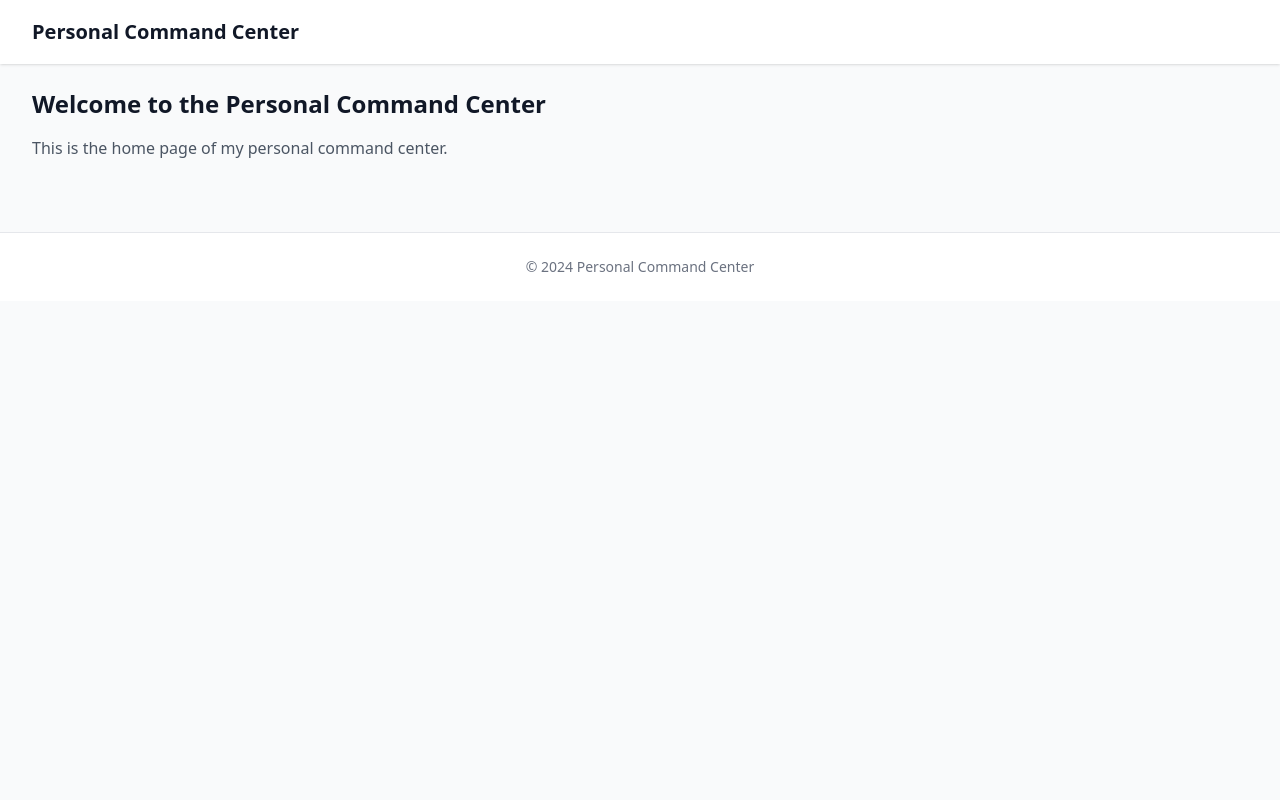
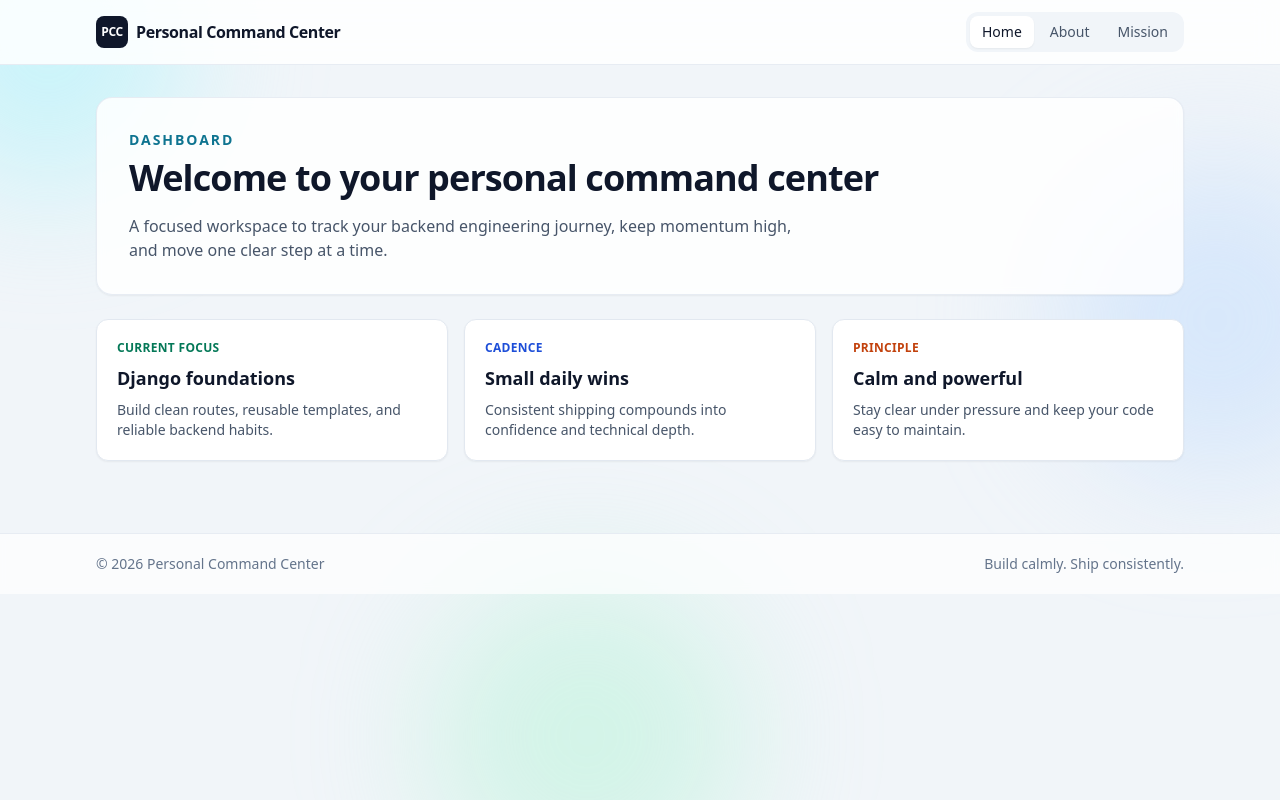
Before and after one commit to abuhanif27/-personal_command_center, a Django app: page / in a window 1280 px wide. Run offline with Django 5.2, Linux system fonts and the light colour scheme; some libraries are stand-ins or nearby versions.

Commit message:
Enhance content and layout for About, Home, and Mission pages with improved messaging and styling

```diff
--- a/core/templates/core/base.html
+++ b/core/templates/core/base.html
@@ -6,24 +6,35 @@
     <title>{% block title %}Personal Command Center{% endblock %}</title>
     <script src="https://cdn.tailwindcss.com"></script>
 </head>
-<body class="bg-gray-50">
-    <nav class="bg-white shadow">
-        <div class="max-w-7xl mx-auto px-4 sm:px-6 lg:px-8">
-            <div class="flex justify-between h-16">
-                <div class="flex items-center">
-                    <h1 class="text-xl font-bold text-gray-900">Personal Command Center</h1>
-                </div>
+<body class="min-h-screen bg-slate-100 text-slate-800 antialiased">
+    <div class="fixed inset-0 -z-10 overflow-hidden">
+        <div class="absolute -top-24 -left-24 h-72 w-72 rounded-full bg-cyan-200/50 blur-3xl"></div>
+        <div class="absolute top-40 -right-24 h-80 w-80 rounded-full bg-blue-200/50 blur-3xl"></div>
+        <div class="absolute -bottom-24 left-1/3 h-80 w-80 rounded-full bg-emerald-200/40 blur-3xl"></div>
+    </div>
+
+    <nav class="sticky top-0 z-40 border-b border-slate-200/80 bg-white/85 backdrop-blur-md">
+        <div class="mx-auto flex h-16 w-full max-w-6xl items-center justify-between px-4 sm:px-6 lg:px-8">
+            <a href="/" class="inline-flex items-center gap-2 font-semibold tracking-tight text-slate-900">
+                <span class="grid h-8 w-8 place-items-center rounded-lg bg-slate-900 text-xs text-white">PCC</span>
+                <span class="text-sm sm:text-base">Personal Command Center</span>
+            </a>
+            <div class="flex items-center gap-1 rounded-xl bg-slate-100 p-1 text-sm font-medium text-slate-600">
+                <a href="/" class="rounded-lg px-3 py-1.5 transition {% if request.path == '/' %}bg-white text-slate-900 shadow-sm{% else %}hover:bg-white/70 hover:text-slate-800{% endif %}">Home</a>
+                <a href="/about/" class="rounded-lg px-3 py-1.5 transition {% if request.path == '/about/' %}bg-white text-slate-900 shadow-sm{% else %}hover:bg-white/70 hover:text-slate-800{% endif %}">About</a>
+                <a href="/mission/" class="rounded-lg px-3 py-1.5 transition {% if request.path == '/mission/' %}bg-white text-slate-900 shadow-sm{% else %}hover:bg-white/70 hover:text-slate-800{% endif %}">Mission</a>
             </div>
         </div>
     </nav>
 
-    <main class="max-w-7xl mx-auto py-6 sm:px-6 lg:px-8">
+    <main class="mx-auto w-full max-w-6xl px-4 py-8 sm:px-6 lg:px-8">
         {% block content %}{% endblock %}
     </main>
 
-    <footer class="bg-white border-t border-gray-200 mt-12">
-        <div class="max-w-7xl mx-auto px-4 sm:px-6 lg:px-8 py-6">
-            <p class="text-center text-gray-500 text-sm">&copy; 2024 Personal Command Center</p>
+    <footer class="mt-10 border-t border-slate-200/80 bg-white/70 backdrop-blur-sm">
+        <div class="mx-auto flex w-full max-w-6xl items-center justify-between px-4 py-5 text-sm text-slate-500 sm:px-6 lg:px-8">
+            <p>&copy; 2026 Personal Command Center</p>
+            <p>Build calmly. Ship consistently.</p>
         </div>
     </footer>
 </body>
--- a/core/templates/core/home.html
+++ b/core/templates/core/home.html
@@ -3,6 +3,27 @@
 {% block title %}Home - Personal Command Center{% endblock %}
 
 {% block content %}
-    <h2 class="text-2xl font-bold text-gray-900">Welcome to the Personal Command Center</h2>
-    <p class="text-gray-600 mt-4">This is the home page of my personal command center.</p>
+    <section class="rounded-2xl border border-slate-200/80 bg-white/85 p-6 shadow-sm backdrop-blur-sm sm:p-8">
+        <p class="text-sm font-semibold uppercase tracking-[0.14em] text-cyan-700">Dashboard</p>
+        <h1 class="mt-2 text-3xl font-bold tracking-tight text-slate-900 sm:text-4xl">Welcome to your personal command center</h1>
+        <p class="mt-4 max-w-2xl text-slate-600">A focused workspace to track your backend engineering journey, keep momentum high, and move one clear step at a time.</p>
+    </section>
+
+    <section class="mt-6 grid gap-4 sm:grid-cols-2 lg:grid-cols-3">
+        <article class="rounded-xl border border-slate-200 bg-white p-5 shadow-sm">
+            <p class="text-xs font-semibold uppercase tracking-wide text-emerald-700">Current focus</p>
+            <h2 class="mt-2 text-lg font-semibold text-slate-900">Django foundations</h2>
+            <p class="mt-2 text-sm text-slate-600">Build clean routes, reusable templates, and reliable backend habits.</p>
+        </article>
+        <article class="rounded-xl border border-slate-200 bg-white p-5 shadow-sm">
+            <p class="text-xs font-semibold uppercase tracking-wide text-blue-700">Cadence</p>
+            <h2 class="mt-2 text-lg font-semibold text-slate-900">Small daily wins</h2>
+            <p class="mt-2 text-sm text-slate-600">Consistent shipping compounds into confidence and technical depth.</p>
+        </article>
+        <article class="rounded-xl border border-slate-200 bg-white p-5 shadow-sm sm:col-span-2 lg:col-span-1">
+            <p class="text-xs font-semibold uppercase tracking-wide text-orange-700">Principle</p>
+            <h2 class="mt-2 text-lg font-semibold text-slate-900">Calm and powerful</h2>
+            <p class="mt-2 text-sm text-slate-600">Stay clear under pressure and keep your code easy to maintain.</p>
+        </article>
+    </section>
 {% endblock %}
```
Also changed, not shown: core/templates/core/about.html (+17 -3 lines), core/templates/core/mission.html (+21 -3 lines).
